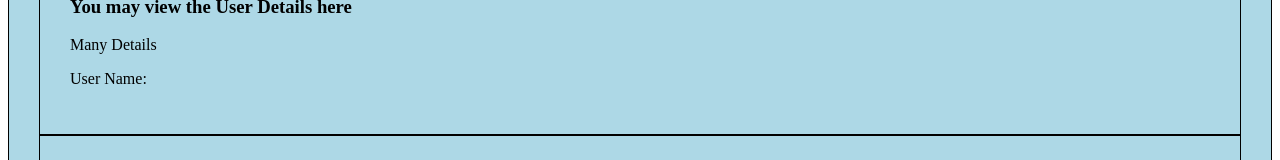
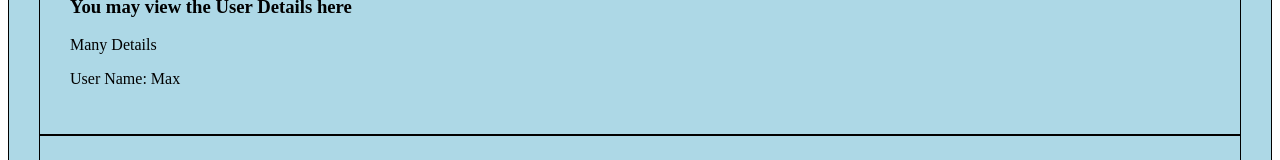
Before and after one commit to MinseungJeon/hello-world, a Vue app: page / in a window 1280 px wide. Shown: the part 246-406 px from the top of the page. Built offline with nearby package versions, Linux system fonts and the light colour scheme.

Commit message:
Using props for Parent = Child communication

```diff
--- a/src/components/User.vue
+++ b/src/components/User.vue
@@ -6,7 +6,7 @@
         <hr>
         <div class="row">
             <div class="col-xs-12 col-sm-6">
-                <app-user-detail></app-user-detail>
+                <app-user-detail :name="name"></app-user-detail>
             </div>
             <div class="col-xs-12 col-sm-6">
                 <app-user-edit></app-user-edit>
@@ -23,11 +23,11 @@
         data: function() {
             return {
                 name: 'Max'
-            };
+            }
         },
         methods: {
-            changeName() {
-                this.name = 'Anna';
+            changeName(){
+                this.name = 'Jeon'
             }
         },
         components: {
--- a/src/components/UserDetail.vue
+++ b/src/components/UserDetail.vue
@@ -8,7 +8,7 @@
 
 <script>
     export default {
-
+        props: ['name']
     }
 </script>
 
```
